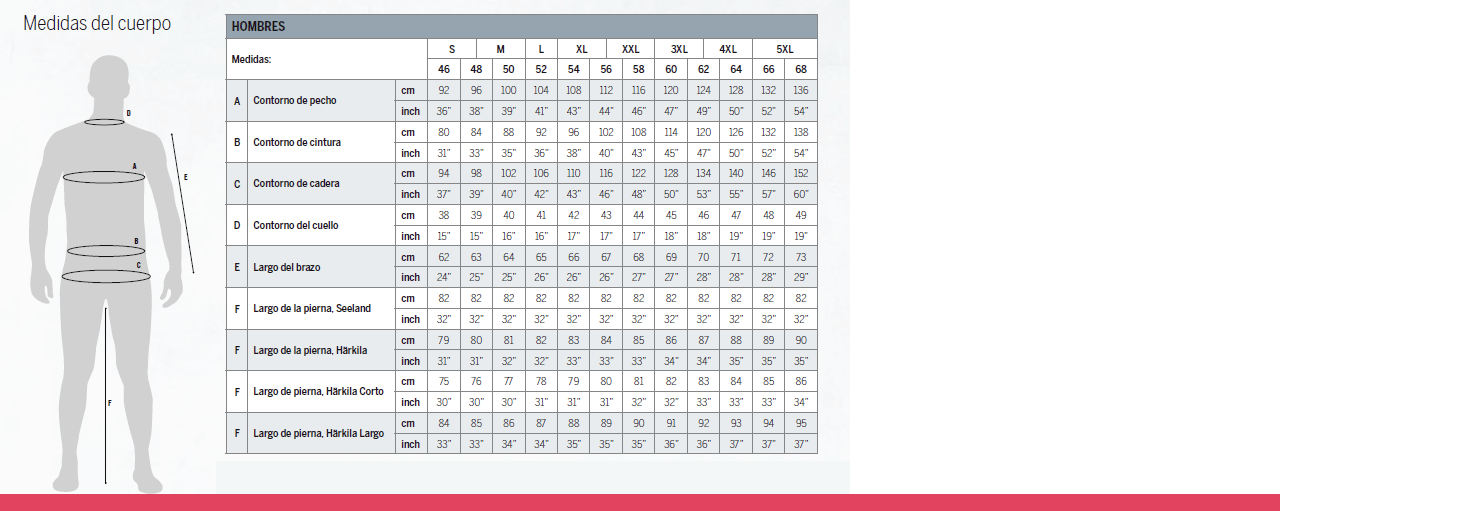
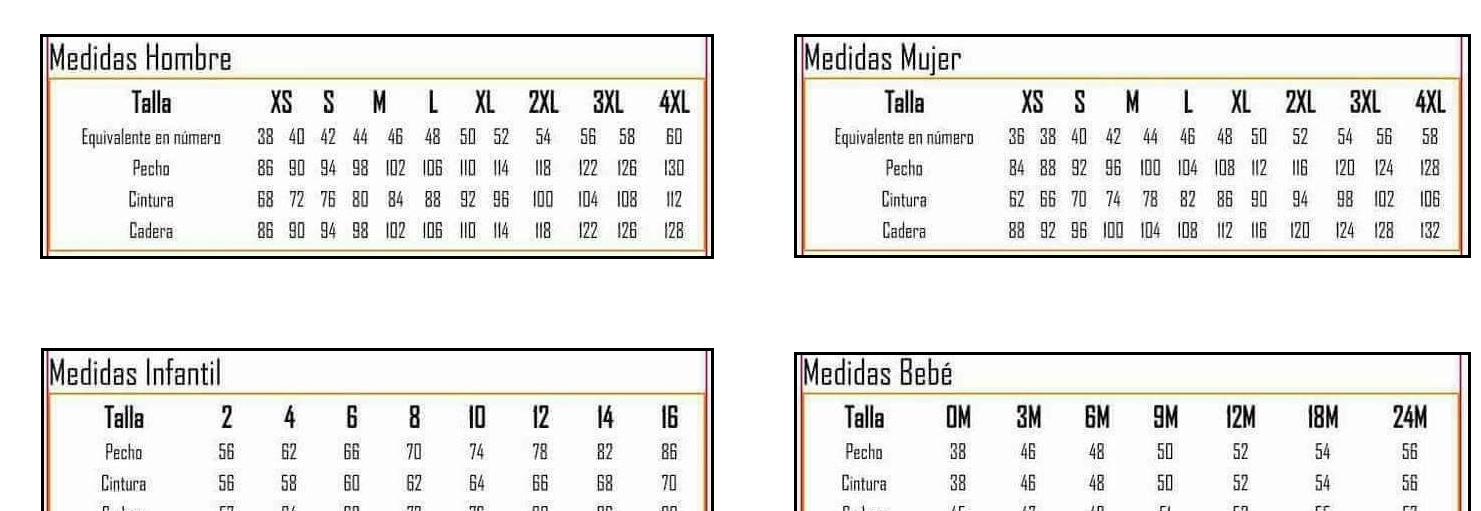
Before and after one commit to jereebravo/2da-preentrega-bravo-jeremias, a plain HTML site: page pages/medidas.html in a window 1280 px wide. Shown: the part 104-615 px from the top of the page, 1481 px wide, since content can reach past the window. Drawn offline with nearby package versions, Linux system fonts and the light colour scheme.

Commit message:
ajustes visuales en las paginas

```diff
--- a/css/style.css
+++ b/css/style.css
@@ -24,12 +24,11 @@
     font-weight: 400;
     border-bottom: 1px solid #000;
      margin-left: 20px;
-
 }
 
 .formulario{
     width: 400px;
-    margin: 40px;
+    margin:40px;
 
 }
 .formulario label{
@@ -41,7 +40,7 @@
 
 .formulario input,
 .formulario textarea {
-  width: 100%;
+  width: 150%;
   padding: 10px;
   border: 1px solid #ccc;
   border-radius: 3px;
@@ -51,7 +50,7 @@
 #costadoDelForm{
     display: inline-block;
     position: relative;
-    left: 500px;
+    left: 700px;
     vertical-align: middle;
 
 }
@@ -212,6 +211,7 @@ justify-content: center;
 
 .formulario{
     grid-area: form;
+    margin-left: 100px;
 }
 .formulario div label{
     font-family: Arial, Helvetica, sans-serif;
@@ -235,7 +235,7 @@ justify-content: center;
 
 /* --------------------------CONFIGURACION DE PAGINA PRODUCTOS------------------------------------------ */
 #body_productos{
-    height: 195vh;
+    height: 160vh;
     grid-template-rows: auto 1fr auto;
 }
 
@@ -251,13 +251,13 @@ justify-content: center;
 }
 
 #main_productos secction div{
-    height: 400px;
+    height: 350px;
 
 }
 
 .imagenes{
-    height:300px;
-    width: 300px;
+    height:330px;
+    width:330px;
     margin-top: 30px;
 
 }
@@ -288,7 +288,7 @@ justify-content: space-around;
 
 /* ---------------------------------CONFIGURACION DE INFORMACION----------------------------- */
 #body_informacion{
-    height: 150vh;
+    height: 100vh;
     display: flex;
     flex-direction: column;
     justify-content: flex-start;
@@ -309,6 +309,44 @@ margin-top: 40px;
     font-family: Arial, Helvetica, sans-serif;
     font-size: 15px;
     font-weight: bold;
+}
+
+/*----------------------------------CONFIGURACION PAGINA MEDIDAS------------------------------- */
+#body_medidas{
+    height: 100vh;
+}
+.main_medidas{
+    display: grid;
+    grid-template-rows: repeat(2, 1fr);
+    grid-template-columns: repeat(2, 1fr);
+    grid-template-areas:
+    "hombre mujer"
+    "infantil bebe";
+}
+.medidas_hombre{
+   grid-area: hombre;
+}
+.medidas_mujer{
+    grid-area: mujer;
+}
+.medidas_infantil{
+    grid-area: infantil;
+}
+.medidas_bebe{
+    grid-area: bebe;
+
+}
+
+.main_medidas div{
+    height: 30vh;
+    padding: 10px;
+    margin: 30px;
+    display: flex;
+    align-items: center;
+    justify-content: center;
+}
+.main_medidas img{
+    border: solid black 3px;
 }
 
 /* ------------------------------PAGINAS RESPONSIVE-------------------------------------- */
--- a/pages/medidas.html
+++ b/pages/medidas.html
@@ -12,7 +12,7 @@
     <link rel="stylesheet" href="../css/style.css">
     <title>Document</title>
 </head>
-<body>
+<body id="body_medidas">
     <header>
         <nav class="navbar navbar-expand-lg " >
             <div class="container-fluid">
@@ -42,14 +42,15 @@
             </div>
         </nav>
         </header>
-        <!-- fila del logo + nav -->
+        <!-- CONTENIDO PRINCIPAL -->
+    <main class="main_medidas">
+       <div class="medidas_hombre"><img src="../assets/images/medidas hombre.jpg" alt="medidas hombre"></div>
+       <div class="medidas_mujer"><img src="../assets/images/medidas mujer.jpg" alt="medidas mujer"></div>
+       <div class="medidas_infantil"><img src="../assets/images/medidas infantil.jpg" alt="medidas infantil"></div>
+       <div class="medidas_bebe"><img src="../assets/images/medidas bebe.jpg" alt="medidas hombre"></div>
+    </main>
 
-    <!-- cierre de fila de logo + nav -->
-    <main>
-        <section>
-            <div><img src="../assets/images/medidas.jpg" alt="medidas"></div>
-           </section>
-    </main>
+
  <footer>
     <div class="infofooter">
         <a href="">como comprar</a>
```
Also changed, not shown: index.html (+1 -1 lines), assets/images/medidas bebe.jpg (added), assets/images/medidas hombre.jpg (added), assets/images/medidas infantil.jpg (added), assets/images/medidas mujer.jpg (added), assets/images/medidas.jpg (deleted).
